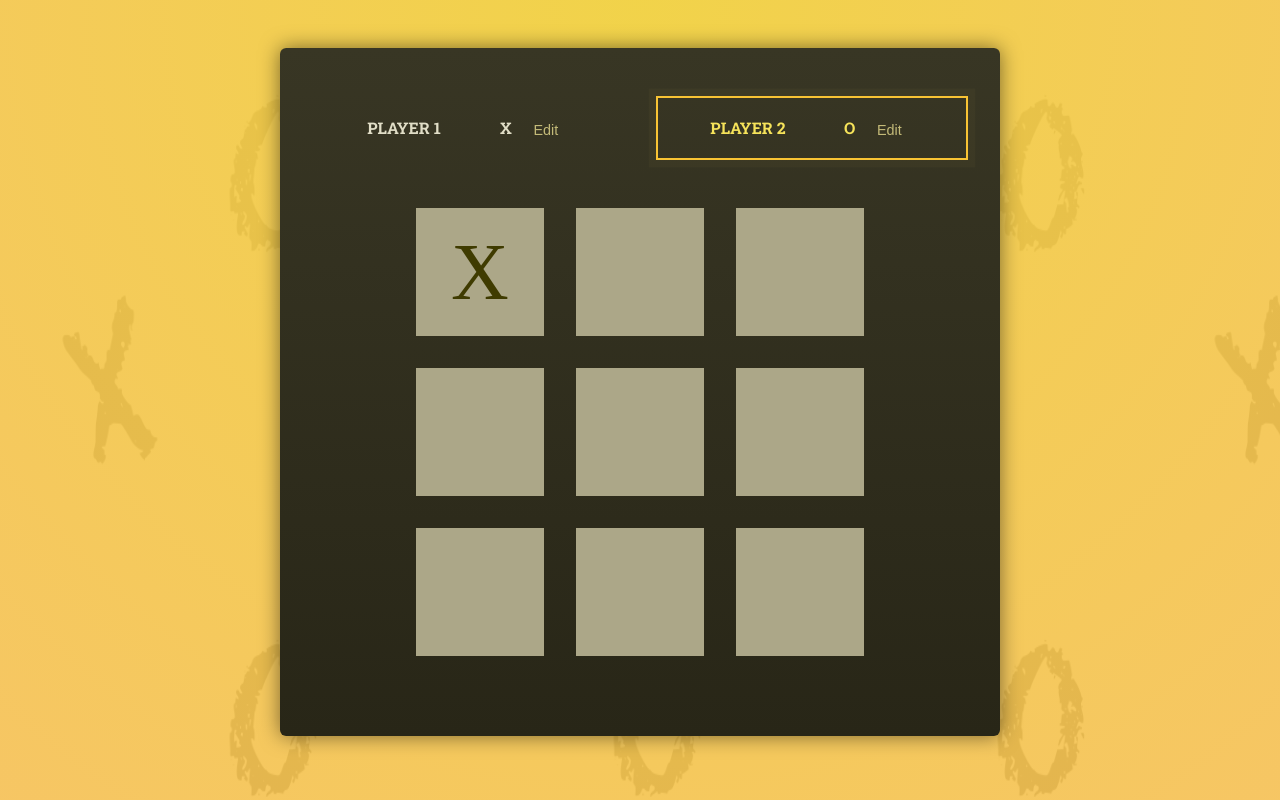
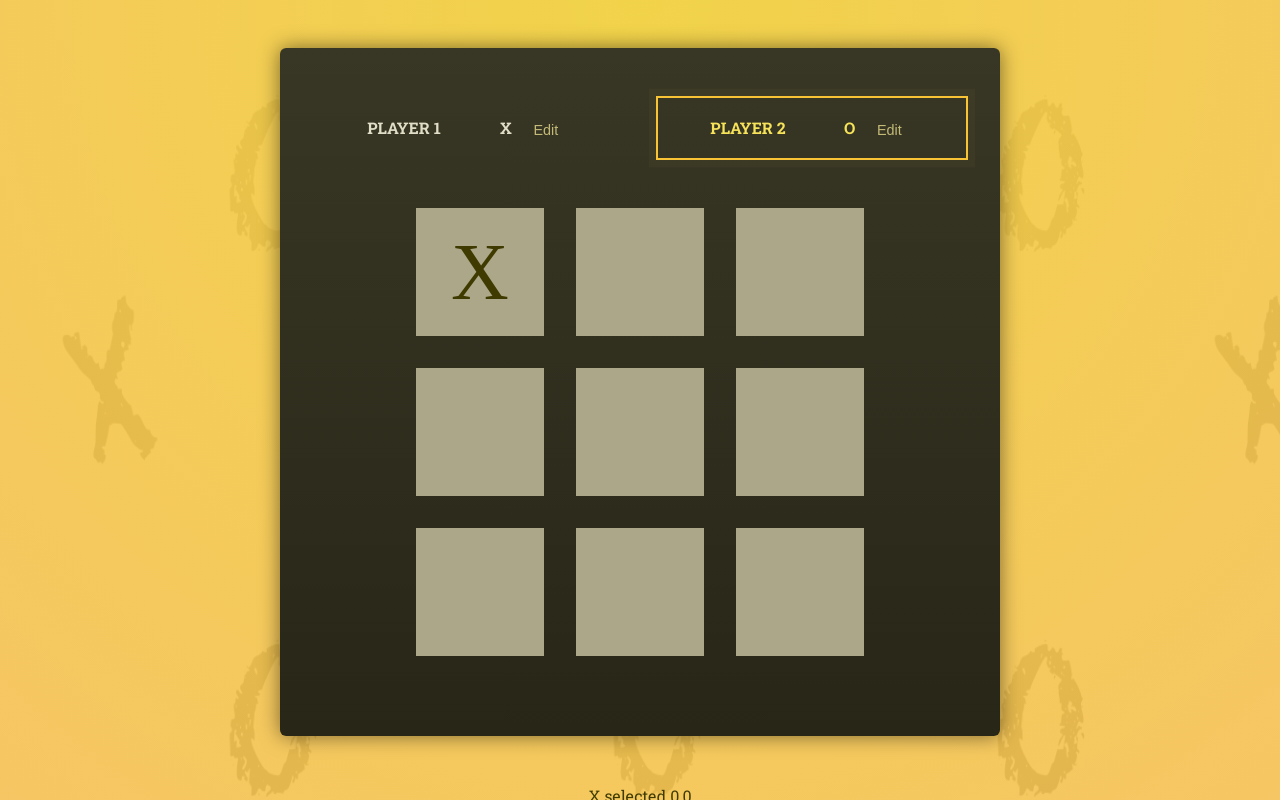
Before and after one commit to JesseJohn7/Tic-tac-toe, a React (Vite) app: page / in a window 1280 px wide. Both pictures are taken after a click on the button 480 px from the left and 272 px from the top of the page. Shown: the top 800 px of the page. Built offline with nearby package versions, Linux system fonts and the light colour scheme; a web font is replaced by a local one.

Commit message:
initial commit

```diff
--- a/src/App.jsx
+++ b/src/App.jsx
@@ -38,7 +38,7 @@
         </ol>
         <Gameboard onSelectSquare={handleSelectSquare} turns ={gameTurns}/>
       </div>
-      <Log/>
+      <Log turns={gameTurns}/>
     </>
   )
 }
--- a/src/Log.jsx
+++ b/src/Log.jsx
@@ -1,9 +1,13 @@
 import React from 'react'
 
-const Log = () => {
+const Log = ({turns}) => {
   return (
     <div>
-        <ol id='log'></ol>
+        <ol id='log'>
+          {turns.map(turn => <li key={`${turn.square.row},${turn.square.col}`}>
+            {turn.player} selected {turn.square.row},{turn.square.col}
+            </li>)}
+        </ol>
     </div>
   )
 }
```
